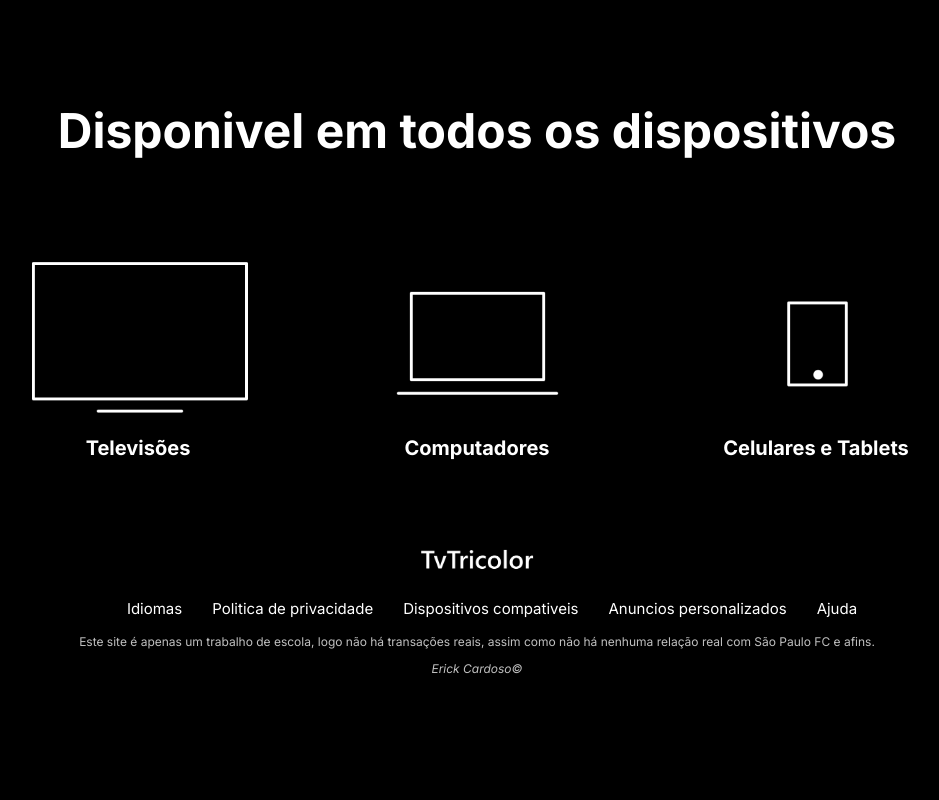
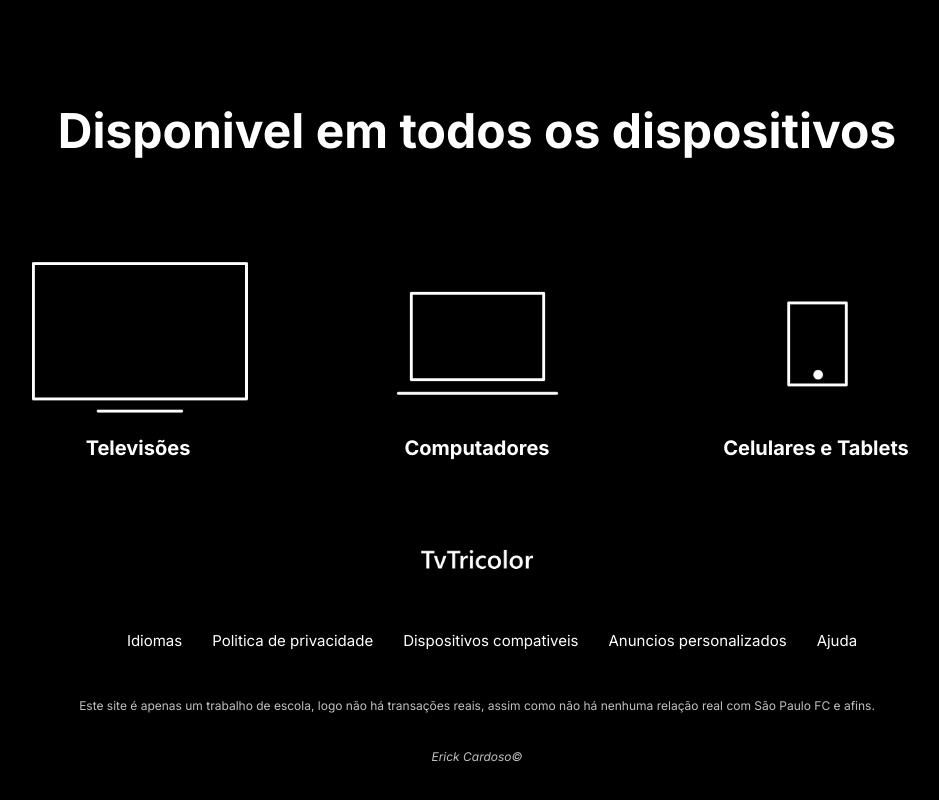
Before and after one commit to lrddbr/sim, a plain HTML site: page index.html in a window 1280 px wide. Shown: the part 3099-3899 px from the top of the page, without its empty margins (163-1102 px from the left). Before the commit the page ends 3787 px from the top, so only its background shows below. Drawn offline with Linux system fonts and the light colour scheme.

Commit message:
Update style.css

```diff
--- a/style.css
+++ b/style.css
@@ -119,7 +119,7 @@ body{
 .footer_text{
     font-size: 12px;
     text-align: center;
-    margin-bottom: 1em;
+    margin-bottom: 3em;
     color: var(--secundary-gray);
 }
 .footer_list{
@@ -127,7 +127,7 @@ body{
     justify-content: center;
     list-style-type: none;
     display: flex;
-    margin: 1em;
+    margin: 3em;
 }
 .btns:hover{
     color:var(--red-button)
```
